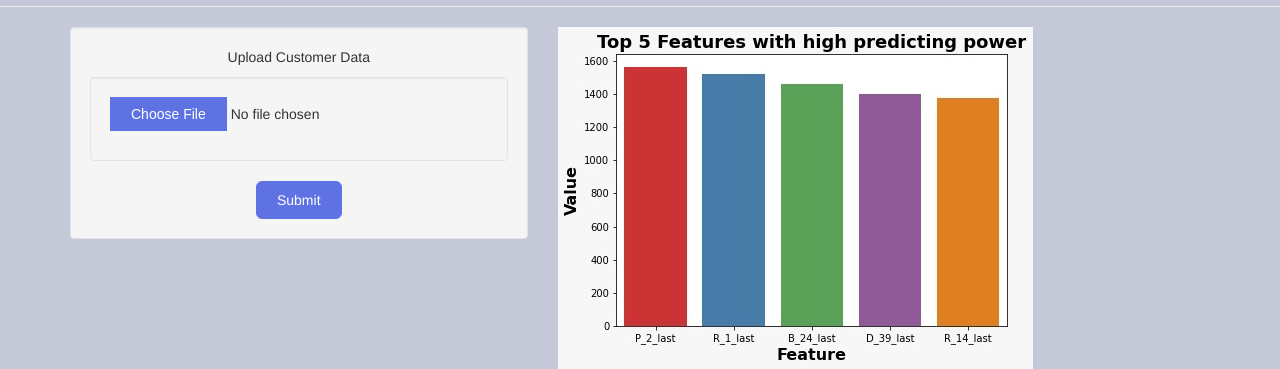
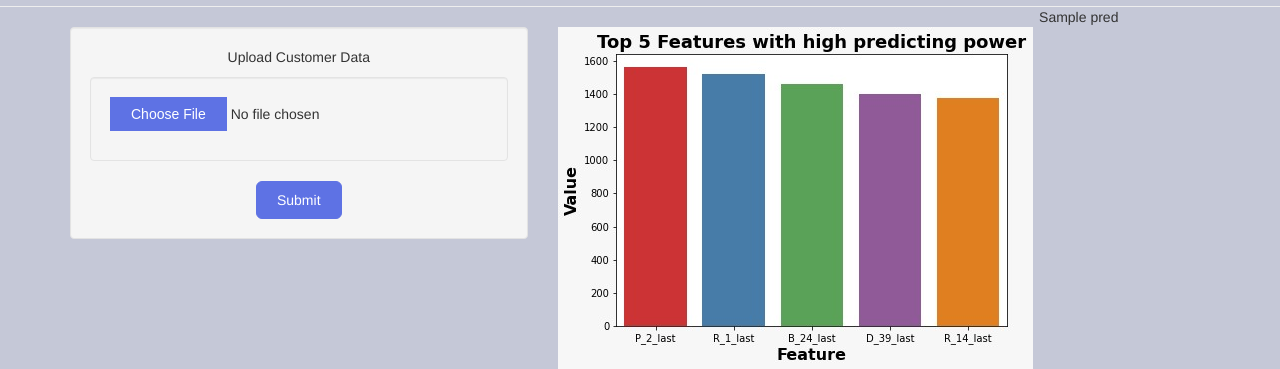
Before and after one commit to dev-himanshuawasthi/Amex-test, a Flask app: template app/templates/index.html in a window 1280 px wide. Shown: the part 52-421 px from the top of the page. Run offline with Flask 2, Linux system fonts and the light colour scheme; the template is opened without the code that fills it: most values are stand-ins (such as "Sample title", 1, 10 or a date in 2020); some libraries are stand-ins or nearby versions.

Commit message:
Update index.html
removed hidden value

```diff
--- a/app/templates/index.html
+++ b/app/templates/index.html
@@ -200,7 +200,7 @@
 
     </div>
 
-    <div class="tablewidth" style="display: none;" id="form1">
+    <div class="tablewidth" id="form1">
       <table class="table table-bordered">{{pred | safe}}</table>
     </div>
   </div>
```
